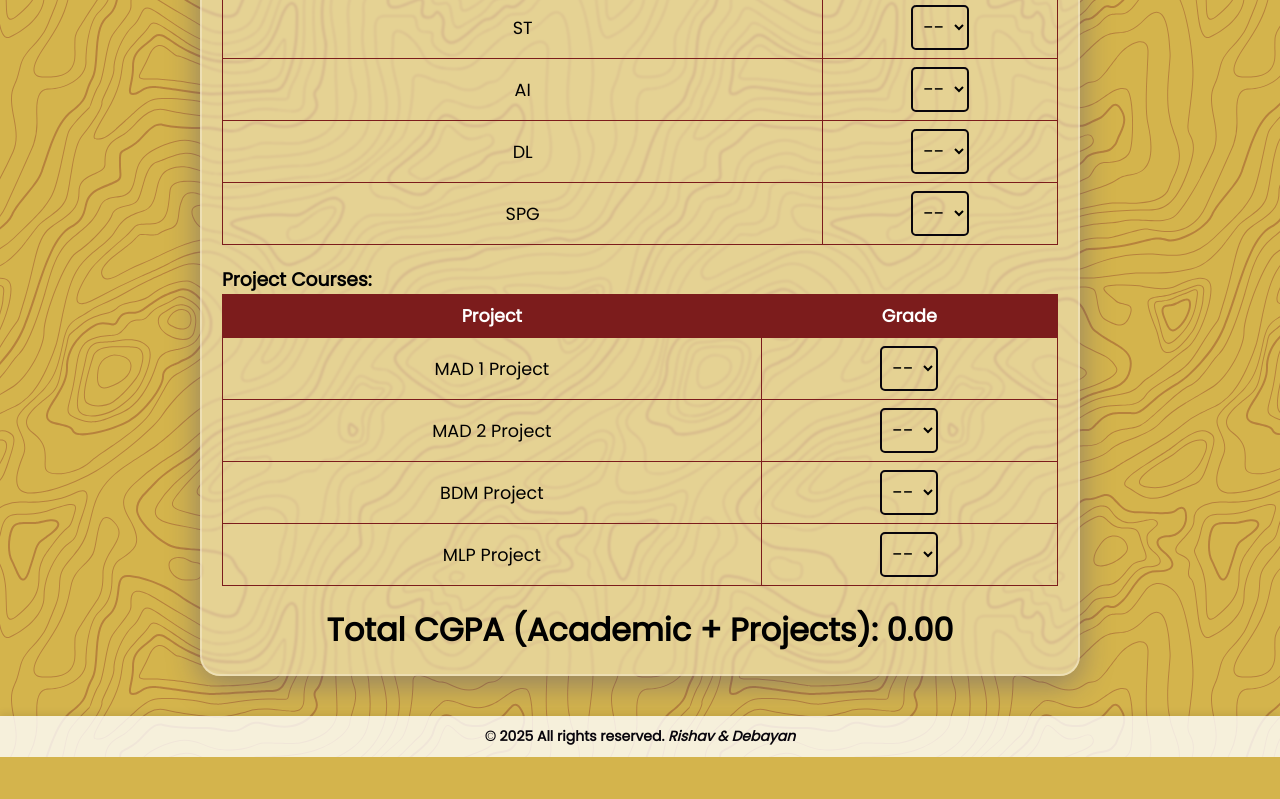
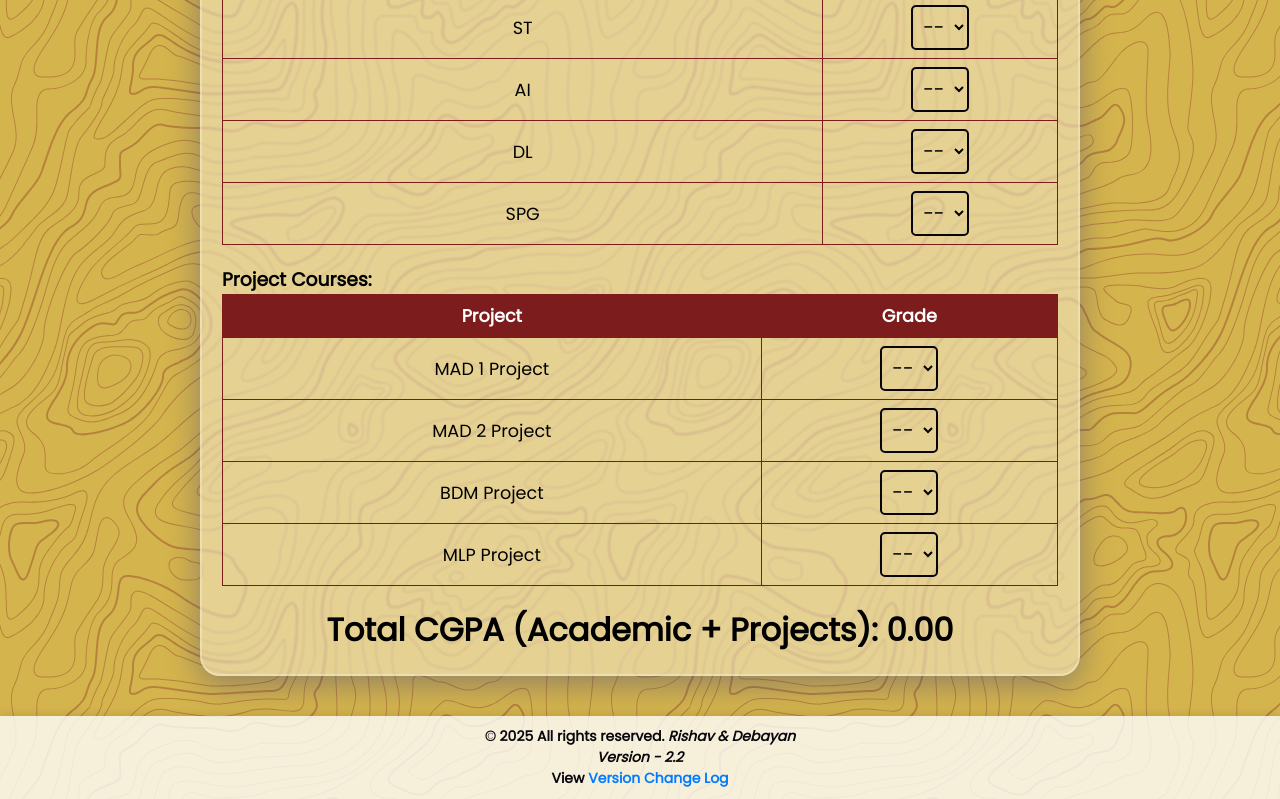
Before and after one commit to Vahsir7/IITM-BS-CGPA-CALCULATOR, a plain HTML site: page index.html in a window 1280 px wide. Shown: the part 1730-2529 px from the top of the page. Before the commit the page ends 2487 px from the top, so only its background shows below. Drawn offline with Linux system fonts and the light colour scheme.

Commit message:
version 2.2 alpha

```diff
--- a/index.html
+++ b/index.html
@@ -57,6 +57,10 @@
 
 <footer>
   <h4>&copy; 2025 All rights reserved. <i>Rishav & Debayan</i></h4>
+  <h4><i>Version - 2.2</i>
+    <br>
+    View <a href="https://docs.google.com/document/d/1bnaJlt6__mgTGED77UPC94Oyrn6eLz9hk1GAaJOcNEw/edit?usp=sharing" target="_blank" style="color:#007bff; text-decoration:none;">Version Change Log</a>
+  </h4>
 </footer>
 
 <script src="script.js"></script>
```
